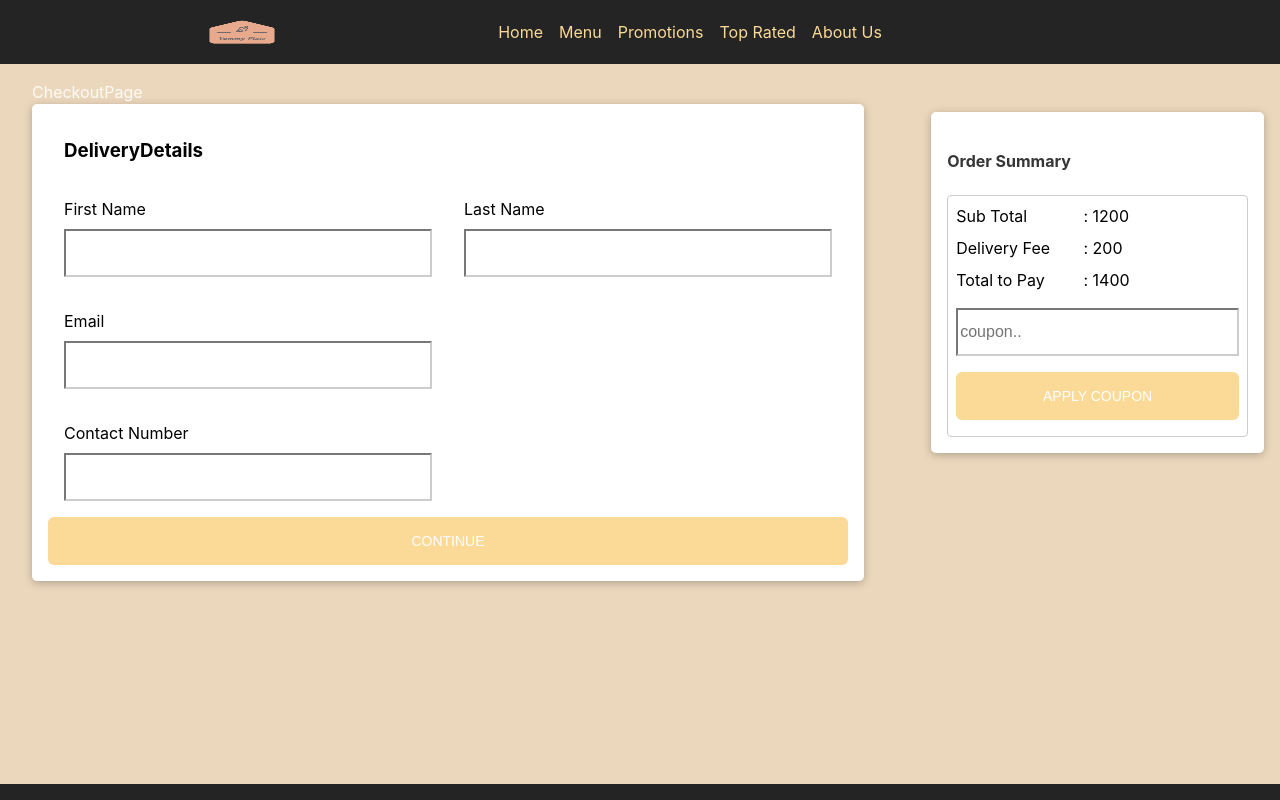
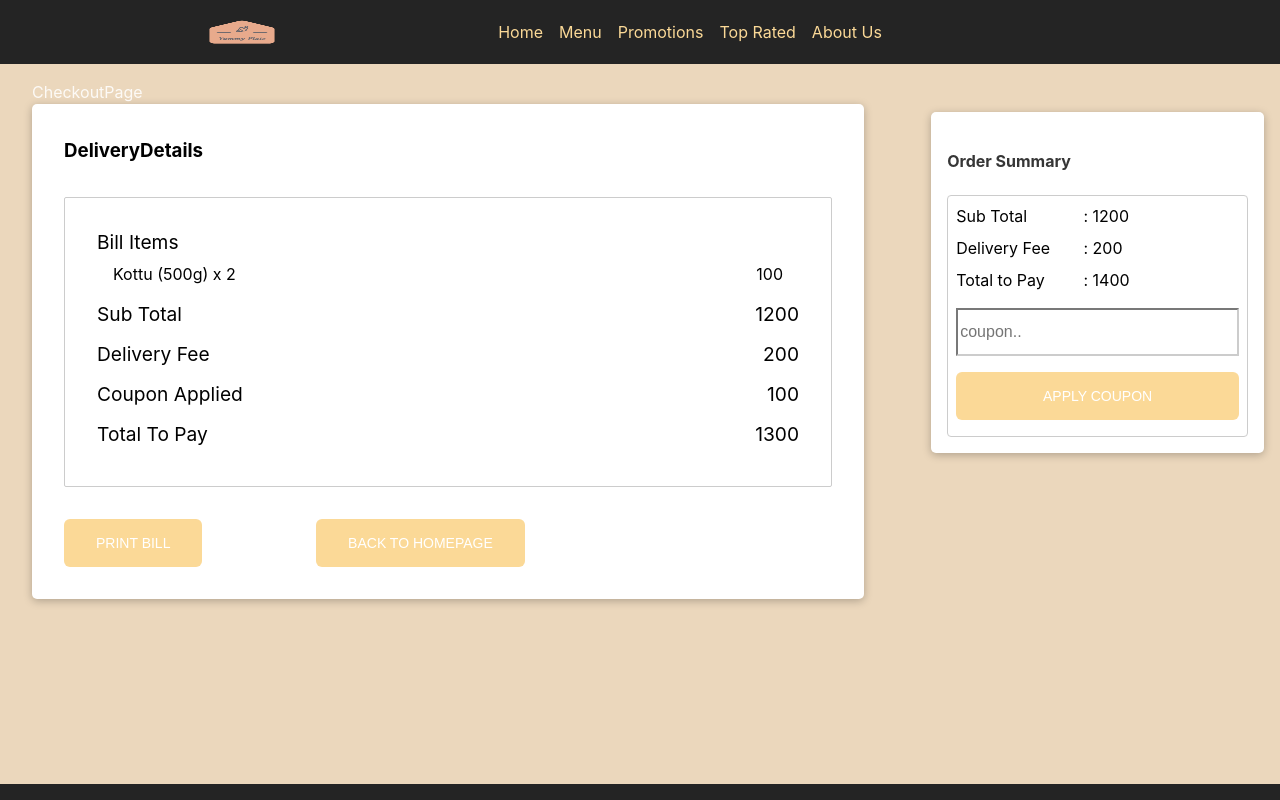
Before and after one commit to samithperera94/yummy-plate, a React (Create React App) app: page /checkout in a window 1280 px wide. Built offline with nearby package versions, Linux system fonts and the light colour scheme; no server answers.

Commit message:
checkout page UI

```diff
--- /dev/null
+++ b/src/components/Checkout/BillItem.module.scss
@@ -0,0 +1,8 @@
+.item{
+    display: flex;
+    width: 100%;
+    flex-direction: row;
+    align-items: center;
+    justify-content: space-between;
+    padding: 0.5rem 2rem;
+}
--- /dev/null
+++ b/src/components/Checkout/BillItem.tsx
@@ -0,0 +1,17 @@
+import classes from "./BillItem.module.scss";
+
+interface Props {
+    title: string,
+    amount: number
+}
+
+const BillItem = ({ title, amount }: Props) => {
+    return (
+        <div className={classes.item}>
+            <span className={classes.title}>{title}</span>
+            <span className={classes.price}>{amount}</span>
+        </div>
+    )
+}
+
+export default BillItem
--- /dev/null
+++ b/src/components/Checkout/SuccessPage.module.scss
@@ -0,0 +1,44 @@
+.success{
+    display: flex;
+    color: black;
+    flex-direction: column;
+    .title{
+        padding: 0 1rem;
+    }
+    .form{
+        display: flex;
+        flex-direction: column;
+        padding: 1rem;
+        .bill{
+            border: 1px solid hsl(0, 0%, 80%);
+            border-radius: 2px;
+            outline: none;
+            padding: 2rem 0;
+            .title{
+                font-size: 1.2rem;
+                padding: 0 2rem;
+            }
+            .billItems{
+                display: flex;
+                flex-direction: column;
+                .items{
+                    padding: 0 1rem;
+                    overflow: auto;
+                    max-height: 500px;
+                }
+            }
+            .summary{
+                display: flex;
+                flex-direction: column;
+                font-size: 1.2rem;
+            }
+        }
+        .actions{
+            margin-top: 2rem;
+            width: 60%;
+            min-width: 400px;
+            display: flex;
+            justify-content: space-between;
+        }
+    }
+}
--- /dev/null
+++ b/src/components/Checkout/SuccessPage.tsx
@@ -0,0 +1,34 @@
+import React from 'react';
+import classes from "./SuccessPage.module.scss";
+import Button from '../UI/Button';
+import BillItem from "./BillItem";
+
+const SuccessPage = () => {
+    return (
+        <div className={classes.success}>
+            <h3 className={classes.title}>DeliveryDetails</h3>
+            <form className={classes.form}>
+                <div className={classes.bill}>
+                    <div className={classes.billItems}>
+                        <span className={classes.title}>Bill Items</span>
+                        <div className={classes.items}>
+                            <BillItem title={`Kottu (500g) x 2`} amount={100} />
+                        </div>
+                    </div>
+                    <div className={classes.summary}>
+                        <BillItem title={`Sub Total`} amount={1200} />
+                        <BillItem title={`Delivery Fee`} amount={200} />
+                        <BillItem title={`Coupon Applied`} amount={100} />
+                        <BillItem title={`Total To Pay`} amount={1300} />
+                    </div>
+                </div>
+                <div className={classes.actions}>
+                    <Button>Print Bill</Button>
+                    <Button>Back to HomePage</Button>
+                </div>
+            </form>
+        </div>
+    )
+}
+
+export default SuccessPage
--- a/src/pages/CheckoutPage.tsx
+++ b/src/pages/CheckoutPage.tsx
@@ -3,6 +3,7 @@ import DeliveryDetails from '../components/Checkout/DeliveryDetails';
 import PaymentMethod from '../components/Checkout/PaymentMethod';
 import Card from '../components/UI/Card';
 import classes from "./CheckoutPage.module.scss";
+import SuccessPage from "../components/Checkout/SuccessPage";
 
 const CheckoutPage = () => {
     return (
@@ -11,7 +12,9 @@ const CheckoutPage = () => {
 
             <Card>
                 <div className={classes.mainSection}>
-                    <DeliveryDetails />
+                    {/* <DeliveryDetails /> */}
+                    {/* <PaymentMethod /> */}
+                    <SuccessPage />
                 </div>
             </Card>
 
```
Also changed, not shown: src/components/Checkout/PaymentMethod.module.scss (+40 -0 lines), src/components/Checkout/PaymentMethod.tsx (+31 -10 lines).
